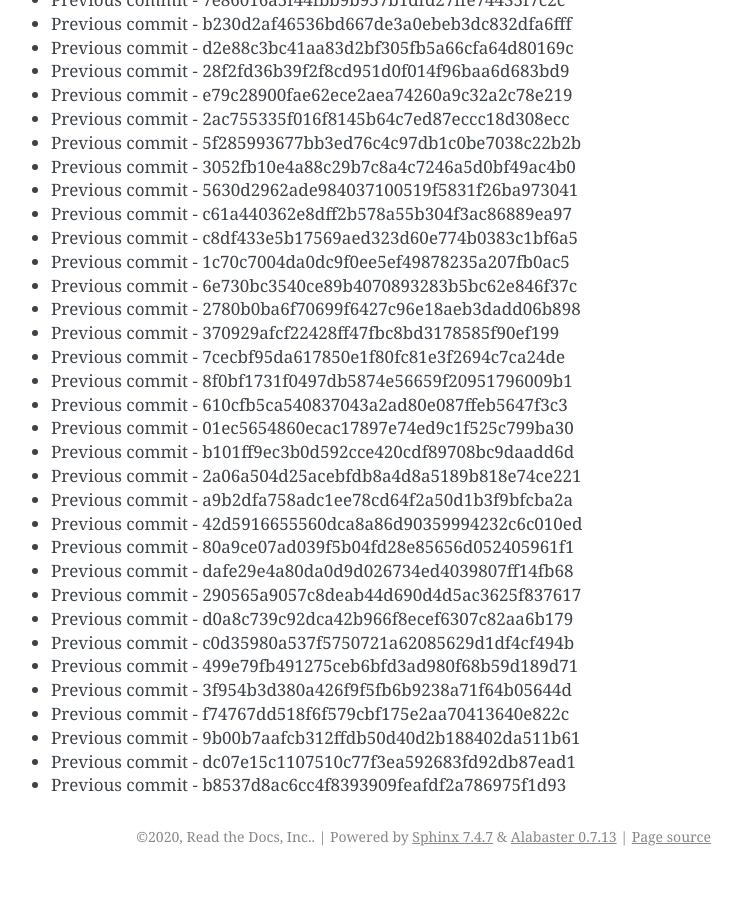
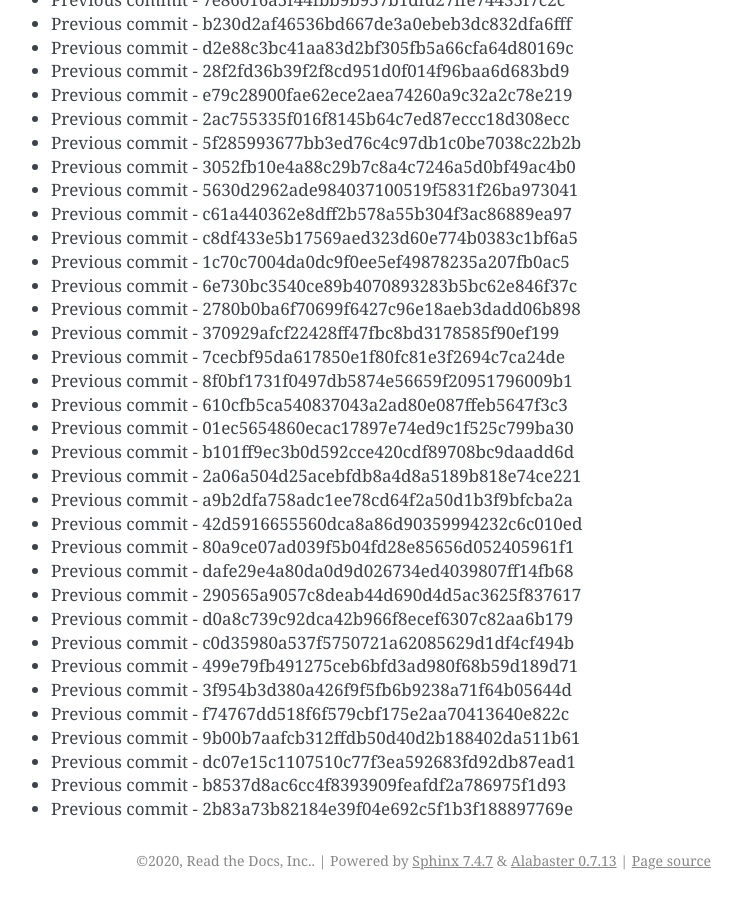
Before and after one commit to readthedocs/rtd-git-stresstest, a Sphinx documentation site: the page built from docs/updates.rst, in a window 1280 px wide and 900 px high, scrolled down 97128 px. Shown: the whole window, without its empty margins (399-1141 px from the left). Built offline with Sphinx 7.4.7, drawn with Linux system fonts in a browser that asks for light colours; before the commit the page ends 98004 px from its top, so only the background shows below that.

Commit message:
Generating commit from previous: 2b83a73b82184e39f04e692c5f1b3f188897769e

```diff
--- a/docs/updates.rst
+++ b/docs/updates.rst
@@ -4113,3 +4113,4 @@ It can be tested for any performance characteristics.
 * Previous commit - 9b00b7aafcb312ffdb50d40d2b188402da511b61
 * Previous commit - dc07e15c1107510c77f3ea592683fd92db87ead1
 * Previous commit - b8537d8ac6cc4f8393909feafdf2a786975f1d93
+* Previous commit - 2b83a73b82184e39f04e692c5f1b3f188897769e
```
